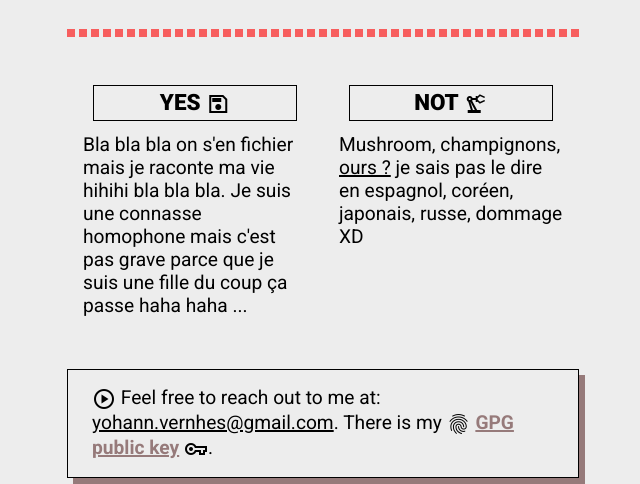
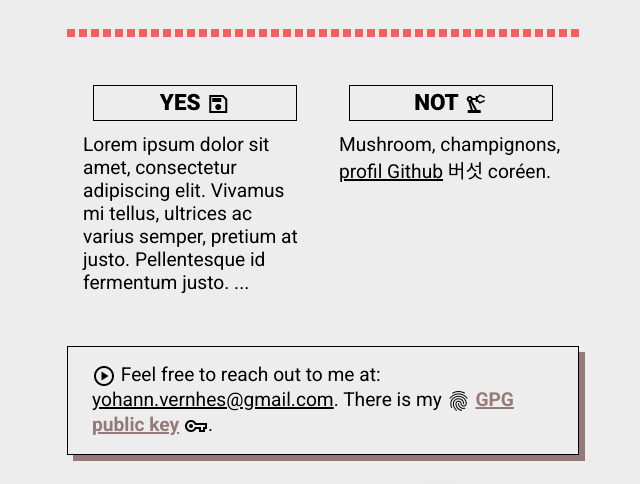
Before and after one commit to lostsh/vernhes-yohann, a plain HTML site: page index.html in a window 1280 px wide. Shown: the part 277-761 px from the top of the page, without its empty margins (317-957 px from the left). Drawn offline with nearby package versions, Linux system fonts and the light colour scheme.

Commit message:
update lorem

```diff
--- a/index.html
+++ b/index.html
@@ -30,15 +30,15 @@
         <div>
           <h3 class="boxed">YES <span class="offset-top material-symbols-sharp">save</span></h3>
           <p>
-            Bla bla bla on s'en fichier mais je raconte ma vie hihihi bla bla bla.
-            Je suis une connasse homophone mais c'est pas grave parce que je suis une fille du coup
-            ça passe haha haha ...
+            Lorem ipsum dolor sit amet, consectetur adipiscing elit.
+            Vivamus mi tellus, ultrices ac varius semper, pretium at justo.
+            Pellentesque id fermentum justo. ...
           </p>
         </div>
         <div>
           <h3 class="boxed">NOT <span class="offset-top material-symbols-sharp">precision_manufacturing</span></h3>
           <p>
-            Mushroom, champignons, <a href="file:///home/lostsh/">ours ?</a> je sais pas le dire en espagnol, coréen, japonais, russe, dommage XD
+            Mushroom, champignons, <a target="_blank" href="https://lostsh.github.io/">profil Github</a> 버섯 coréen.
           </p>
         </div>
       </div>
```
